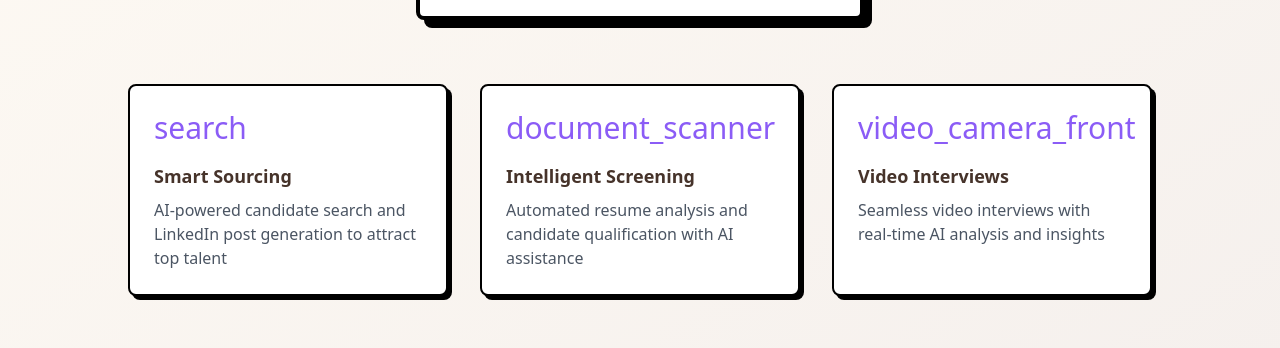
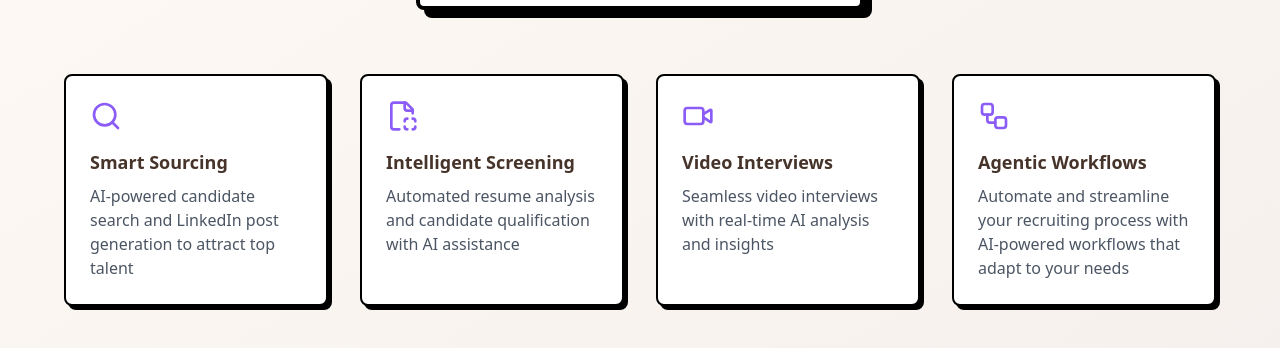
Before and after one commit to hiapplyco/blind-nut, a React (Vite) app: page / in a window 1280 px wide. Shown: the part 426-774 px from the top of the page. Built offline with nearby package versions, Linux system fonts and the light colour scheme.

Commit message:
Update Landing Page Icons & Add Card
Replaced material icons with Lucide icons in the Landing Page's feature cards.  Added a fourth feature card.

```diff
--- a/src/pages/LandingPage.tsx
+++ b/src/pages/LandingPage.tsx
@@ -4,6 +4,7 @@ import { Auth } from "@supabase/auth-ui-react";
 import { ThemeSupa } from "@supabase/auth-ui-shared";
 import { supabase } from "@/integrations/supabase/client";
 import { useNavigate } from "react-router-dom";
+import { Search, FileScan, Video, Workflow } from "lucide-react";
 
 const LandingPage = () => {
   const navigate = useNavigate();
@@ -65,10 +66,10 @@ const LandingPage = () => {
         </div>
 
         {/* Features Section */}
-        <div className="grid grid-cols-1 md:grid-cols-3 gap-8 max-w-5xl w-full">
+        <div className="grid grid-cols-1 md:grid-cols-4 gap-8 max-w-6xl w-full">
           <div className="bg-white p-6 rounded-lg border-2 border-black shadow-[4px_4px_0px_0px_rgba(0,0,0,1)]">
             <div className="text-[#8B5CF6] mb-4">
-              <span className="material-symbols-outlined text-3xl">search</span>
+              <Search className="w-8 h-8" />
             </div>
             <h3 className="font-bold text-lg mb-2">Smart Sourcing</h3>
             <p className="text-gray-600">AI-powered candidate search and LinkedIn post generation to attract top talent</p>
@@ -76,7 +77,7 @@ const LandingPage = () => {
 
           <div className="bg-white p-6 rounded-lg border-2 border-black shadow-[4px_4px_0px_0px_rgba(0,0,0,1)]">
             <div className="text-[#8B5CF6] mb-4">
-              <span className="material-symbols-outlined text-3xl">document_scanner</span>
+              <FileScan className="w-8 h-8" />
             </div>
             <h3 className="font-bold text-lg mb-2">Intelligent Screening</h3>
             <p className="text-gray-600">Automated resume analysis and candidate qualification with AI assistance</p>
@@ -84,10 +85,18 @@ const LandingPage = () => {
 
           <div className="bg-white p-6 rounded-lg border-2 border-black shadow-[4px_4px_0px_0px_rgba(0,0,0,1)]">
             <div className="text-[#8B5CF6] mb-4">
-              <span className="material-symbols-outlined text-3xl">video_camera_front</span>
+              <Video className="w-8 h-8" />
             </div>
             <h3 className="font-bold text-lg mb-2">Video Interviews</h3>
             <p className="text-gray-600">Seamless video interviews with real-time AI analysis and insights</p>
+          </div>
+
+          <div className="bg-white p-6 rounded-lg border-2 border-black shadow-[4px_4px_0px_0px_rgba(0,0,0,1)]">
+            <div className="text-[#8B5CF6] mb-4">
+              <Workflow className="w-8 h-8" />
+            </div>
+            <h3 className="font-bold text-lg mb-2">Agentic Workflows</h3>
+            <p className="text-gray-600">Automate and streamline your recruiting process with AI-powered workflows that adapt to your needs</p>
           </div>
         </div>
       </div>
```
